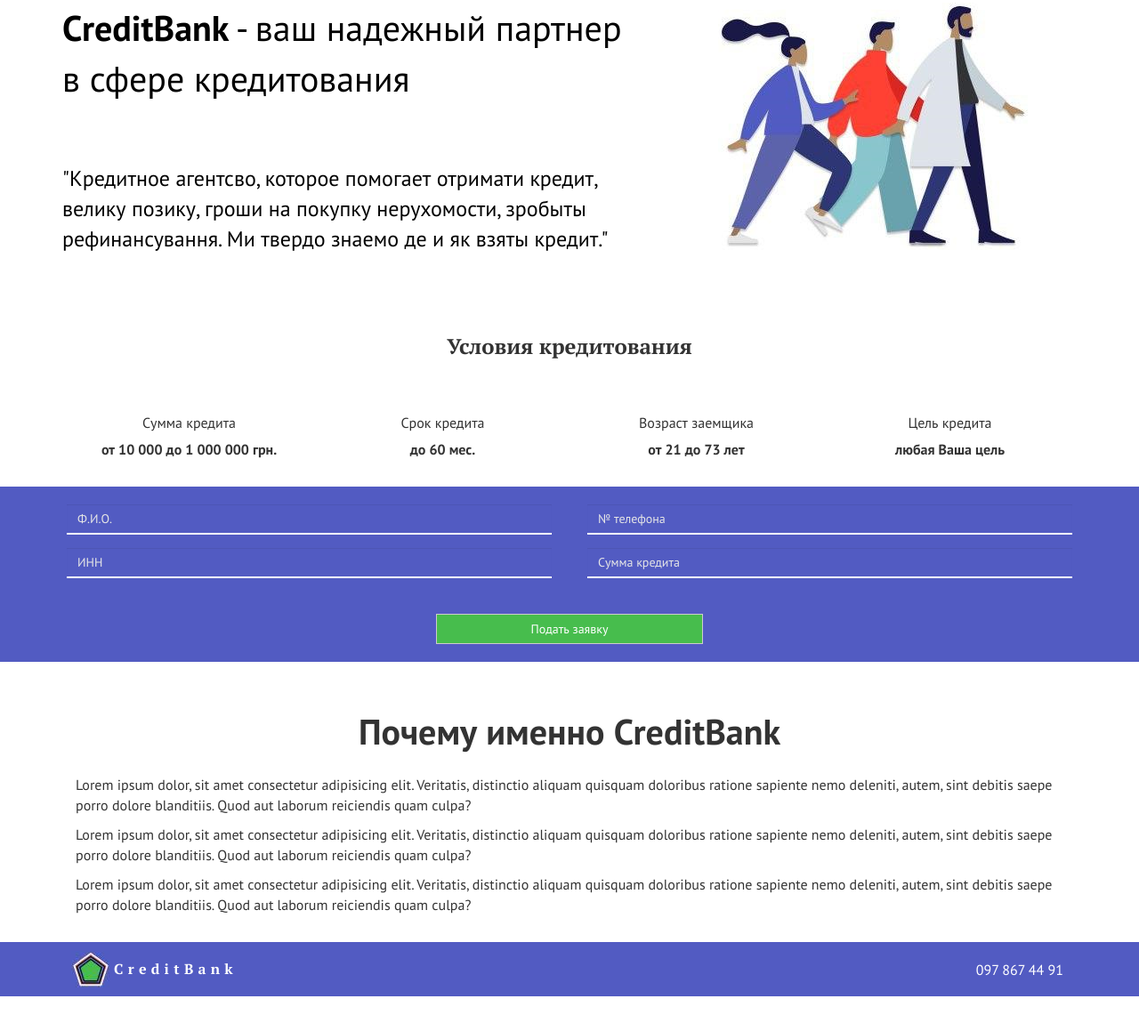
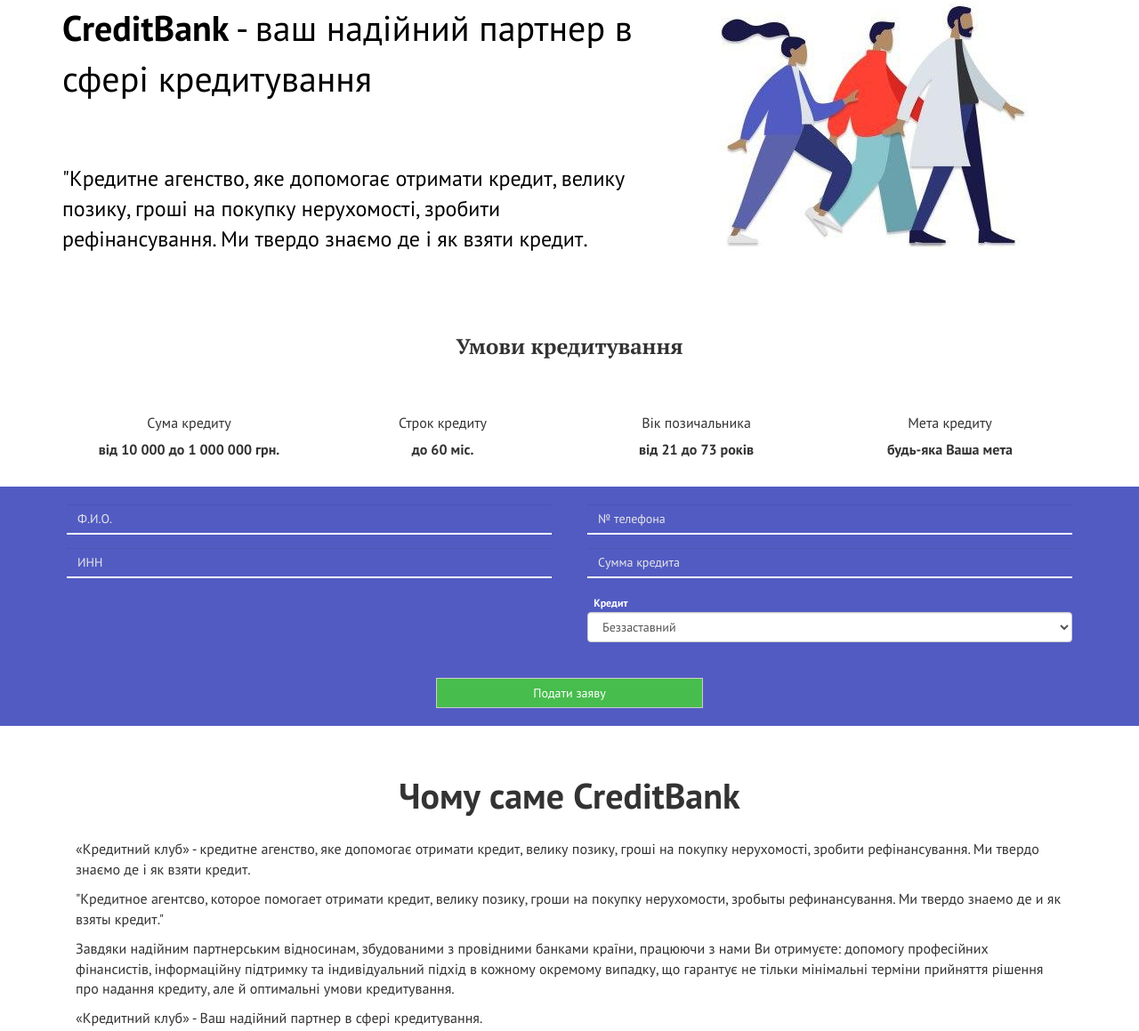
Before and after one commit to ReznichenkoSergey/CreditBank, a website: page index.html in a window 1280 px wide. Shown: the part 108-1267 px from the top of the page at 89% size. Before the commit the page ends 1228 px from the top, so only its background shows below. Drawn offline with Linux system fonts and the light colour scheme.

Commit message:
Form selector added

```diff
--- a/assets/scss/_header.scss
+++ b/assets/scss/_header.scss
@@ -205,7 +205,7 @@
         padding-left: 20px;
         padding-right: 20px;
 
-        &:nth-of-type(4) {
+        &:nth-of-type(5) {
             margin-bottom: 40px;
         }
 
@@ -250,13 +250,3 @@
         }
     }
 }
-/*
-.footer {
-    margin-bottom: 10px;
-    padding-top: 0;
-
-    &-container {
-        position: relative;
-        background-color: $color-primary;
-    }
-}*/
--- a/index.html
+++ b/index.html
@@ -32,12 +32,13 @@
   <article class="description container">
     <div class="row">
       <div class="description-text col-md-7">
-        <span class="description-text__caption"><strong>CreditBank</strong> - ваш надежный партнер в сфере
-          кредитования</span>
-        <p class="description-text__text">"Кредитное агентсво, которое помогает <strong>отримати кредит</strong>, велику
-          позику, <strong>гроши на
-            покупку нерухомости</strong>, зробыты <strong>рефинансування</strong>. Ми твердо знаемо де и як
-          <strong>взяты кредит</strong>."</p>
+        <span class="description-text__caption"><strong>CreditBank</strong> - ваш надійний партнер в сфері
+          кредитування</span>
+        <p class="description-text__text">
+          "Кредитне агенство, яке допомогає <strong>отримати кредит</strong>, <strong>велику позику</strong>, гроші на
+          <strong>покупку нерухомості</strong>, зробити <strong>рефінансування</strong>. Ми твердо знаємо де і як
+          <strong>взяти кредит</strong>.
+        </p>
       </div>
       <div class="description-logo col-md-5">
         <img src="./assets/img/people.png" alt="Clients">
@@ -49,43 +50,43 @@
     <div class="row">
 
       <div class="conditions-header col-md-12">
-        <h1 class="conditions-header__caption">Условия кредитования</h1>
+        <h1 class="conditions-header__caption">Умови кредитування</h1>
       </div>
 
       <div class="conditions-container col-md-12">
         <div class="conditions-element col-md-3 col-sm-6">
           <div class="conditions-element__title">
-            <h3>Сумма кредита</h3>
+            <h3>Сума кредиту</h3>
           </div>
           <div class="conditions-element__value">
-            <span>от 10 000 до 1 000 000 грн.</span>
+            <span>від 10 000 до 1 000 000 грн.</span>
           </div>
         </div>
 
         <div class="conditions-element col-md-3 col-sm-6">
           <div class="conditions-element__title">
-            <h3>Срок кредита</h3>
+            <h3>Строк кредиту</h3>
           </div>
           <div class="conditions-element__value">
-            <span>до 60 мес.</span>
+            <span>до 60 міс.</span>
           </div>
         </div>
 
         <div class="conditions-element col-md-3 col-sm-6">
           <div class="conditions-element__title">
-            <h3>Возраст заемщика</h3>
+            <h3>Вік позичальника</h3>
           </div>
           <div class="conditions-element__value">
-            <span>от 21 до 73 лет</span>
+            <span>від 21 до 73 років</span>
           </div>
         </div>
 
         <div class="conditions-element col-md-3 col-sm-6">
           <div class="conditions-element__title">
-            <h3>Цель кредита</h3>
+            <h3>Мета кредиту</h3>
           </div>
           <div class="conditions-element__value">
-            <span>любая Ваша цель</span>
+            <span>будь-яка Ваша мета</span>
           </div>
         </div>
 
@@ -111,8 +112,18 @@
             <input type="number" class="sender__input form-control" id="creditValue" placeholder="Сумма кредита">
           </div>
 
+          <div class="form-group col-md-6 col-md-push-6 col-xs-12">
+            <label class="label" for="creditType">Кредит</label>
+            <select class="form-control" data-style="btn-primary" name="creditType" id="creditType" required>
+              <option value="" disabled></option>
+              <option value="cash">Беззаставний</option>
+              <option value="object">Заставний</option>
+              <option value="refinance">Рефінансування</option>
+            </select>
+          </div>
+
           <div class="sender-btn-container form-group col-lg-12 col-xs-12">
-            <button type="submit" class="sender__btn btn btn-default">Подать заявку</button>
+            <button type="submit" class="sender__btn btn btn-default">Подати заяву</button>
           </div>
       </div>
       </form>
@@ -123,22 +134,24 @@
   <article class="cash container">
     <div class="cash-container row">
       <span class="cash__title">
-        Почему именно CreditBank
+        Чому саме CreditBank
       </span>
       <p class="cash__description">
-        Lorem ipsum dolor, sit amet consectetur adipisicing elit. Veritatis, distinctio aliquam quisquam doloribus
-        ratione sapiente nemo deleniti, autem, sint debitis saepe porro dolore blanditiis. Quod aut laborum reiciendis
-        quam culpa?
+        «Кредитний клуб» - кредитне агенство, яке допомогає отримати кредит, велику позику, гроші на покупку
+        нерухомості, зробити рефінансування. Ми твердо знаємо де і як взяти кредит.
       </p>
       <p class="cash__description">
-        Lorem ipsum dolor, sit amet consectetur adipisicing elit. Veritatis, distinctio aliquam quisquam doloribus
-        ratione sapiente nemo deleniti, autem, sint debitis saepe porro dolore blanditiis. Quod aut laborum reiciendis
-        quam culpa?
+        "Кредитное агентсво, которое помогает отримати кредит, велику позику, гроши на покупку нерухомости, зробыты
+        рефинансування. Ми твердо знаемо де и як взяты кредит."
       </p>
       <p class="cash__description">
-        Lorem ipsum dolor, sit amet consectetur adipisicing elit. Veritatis, distinctio aliquam quisquam doloribus
-        ratione sapiente nemo deleniti, autem, sint debitis saepe porro dolore blanditiis. Quod aut laborum reiciendis
-        quam culpa?
+        Завдяки надійним партнерським відносинам, збудованими з провідними банками країни, працюючи з нами Ви отримуєте:
+        допомогу професійних фінансистів, інформаційну підтримку та індивідуальний підхід в кожному окремому випадку, що
+        гарантує не тільки мінімальні терміни прийняття рішення про надання кредиту, але й оптимальні умови
+        кредитування.
+      </p>
+      <p class="cash__description">
+        «Кредитний клуб» - Ваш надійний партнер в сфері кредитування.
       </p>
     </div>
   </article>
```
Also changed, not shown: assets/css/style.css.
